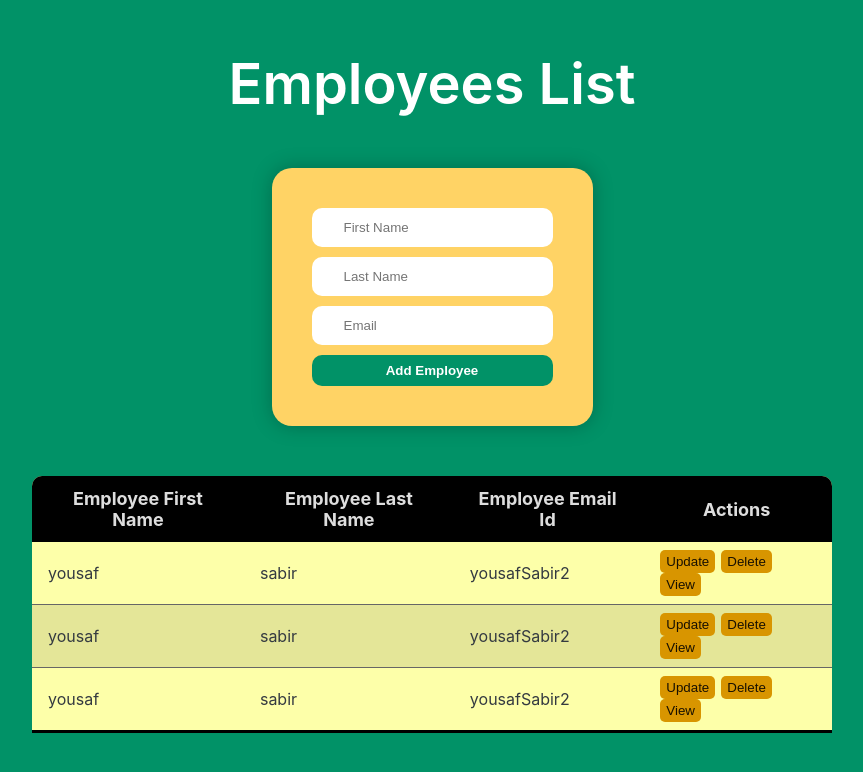
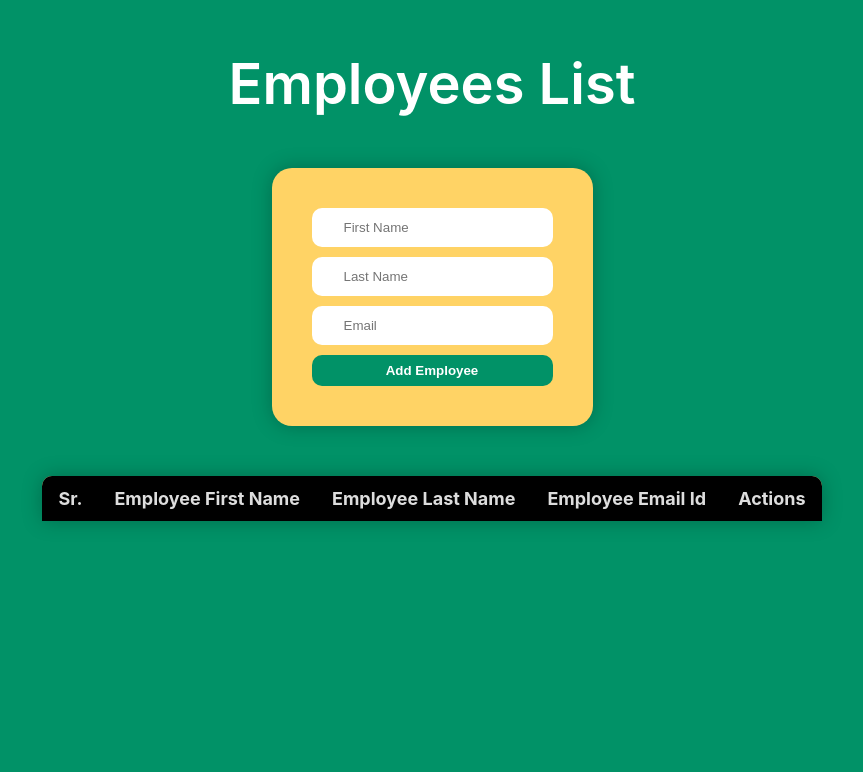
Before and after one commit to yousafsabir/16-CRUD-md-react, a React (Vite) app: page / in a window 1280 px wide. Shown: the top 772 px of the page, without its empty margins (208-1071 px from the left). Built offline with nearby package versions, Linux system fonts and the light colour scheme.

Commit message:
faulty backend by Nabeel

```diff
--- a/index.html
+++ b/index.html
@@ -2,7 +2,6 @@
 <html lang="en">
   <head>
     <meta charset="UTF-8" />
-    <link rel="icon" type="image/svg+xml" href="/src/favicon.svg" />
     <meta name="viewport" content="width=device-width, initial-scale=1.0" />
     <title>Employee Info CRUD</title>
   </head>
--- a/src/App.css
+++ b/src/App.css
@@ -32,7 +32,7 @@ h1 {
   form and components
    ======= */
 
-form {
+.Form {
   /* measurements */
   padding: 40px;
   /* colors */
@@ -46,7 +46,7 @@ form {
   gap: 10px;
 }
 
-form input {
+.Form input {
   /* measurements */
   padding: 12px 32px;
   /* border properties */
@@ -54,7 +54,7 @@ form input {
   border-radius: 10px;
 }
 
-form button {
+.Form button {
   /* measurements */
   width: auto;
   padding: 0.5rem 1rem;
@@ -68,7 +68,7 @@ form button {
   border-radius: 10px;
 }
 
-form button:hover {
+.Form button:hover {
   background-color: #0ca678;
 }
 
@@ -83,6 +83,7 @@ table {
   background-color: #fdffa9;
   /* border properties */
   border-collapse: collapse;
+  box-shadow: 0 0 20px rgba(0, 0, 0, 0.25);
   border-radius: 10px 10px 0 0;
   overflow: hidden; /* to make the borderradius work */
 }
--- a/src/App.jsx
+++ b/src/App.jsx
@@ -1,66 +1,83 @@
 import { useState } from "react";
 import "./App.css";
 
+let empData = [];
 function App() {
   const [fName, setfName] = useState("");
   const [lName, setlName] = useState("");
-  const [Email, setEmail] = useState("");
-  const [action, setAction] = useState("");
-  const [formData, setFormData] = useState([
-    { fName: "yousaf", lName: "sabir", Email: "yousafSabir2" },
-    { fName: "yousaf", lName: "sabir", Email: "yousafSabir2" },
-    { fName: "yousaf", lName: "sabir", Email: "yousafSabir2" },
-  ]);
-  function whenOnchange(e) {
+  const [useremail, setEmail] = useState("");
+  const [formData, setFormData] = useState([]);
+  const [newForm, setNewForm] = useState([]);
+
+  let whenOnchange = (e) => {
     const { name, value } = e.target;
+    // console.log(name, value);
     if (name === "fName") {
       setfName(value);
     } else if (name === "lName") {
       setlName(value);
-    } else if (name === "Email") {
+    } else if (name === "email") {
       setEmail(value);
     }
-  }
-  function addData() {
-    setFormData([...formData, { fName, lName, Email }]);
-    setfName("");
-    setlName("");
-    setEmail("");
-  }
-
+  };
   return (
     <div className="App">
       <h1>Employees List</h1>
-      <form>
+      <div className="Form">
         <input
           value={fName}
-          type="text"
           onChange={(e) => {
             whenOnchange(e);
           }}
+          type="text"
           placeholder="First Name"
+          name="fName"
         />
         <input
           value={lName}
-          type="text"
           onChange={(e) => {
             whenOnchange(e);
           }}
+          type="text"
           placeholder="Last Name"
+          name="lName"
         />
         <input
-          value={Email}
-          type="email"
+          value={useremail}
           onChange={(e) => {
             whenOnchange(e);
           }}
+          type="text"
           placeholder="Email"
+          name="email"
         />
-        <button type="submit">Add Employee</button>
-      </form>
+        <button
+          onClick={() => {
+            if (fName == "" || lName == "" || useremail == "") {
+              alert("Please input All feilds");
+            } else {
+              if (useremail.includes("@") && useremail.includes(".")) {
+                setFormData([
+                  ...formData,
+                  { userfName: fName, userlName: lName, email: useremail },
+                ]);
+                setfName("");
+                setlName("");
+                setEmail("");
+              } else {
+                alert("Please enter valid email");
+              }
+            }
+          }}
+          type="add"
+        >
+          Add Employee
+        </button>
+      </div>
       <table>
         <thead>
           <tr>
+            <th>Sr.</th>
             <th>Employee First Name</th>
             <th>Employee Last Name</th>
             <th>Employee Email Id</th>
@@ -70,14 +87,29 @@ function App() {
         <tbody>
           {formData.map((data, index) => {
             return (
-              <tr key={index}>
-                <td>{data.fName}</td>
-                <td>{data.lName}</td>
-                <td>{data.Email}</td>
+              <tr>
+                <td>{index + 1}</td>
+                <td>{data.userfName}</td>
+                <td>{data.userlName}</td>
+                <td>{data.email}</td>
                 <td>
                   <button>Update</button>
-                  <button>Delete</button>
-                  <button>View</button>
+                  <button
+                    onClick={(e) => {
+                      formData.map((newData, index) => {
+                        if (newData.email == data.email) {
+                          console.log(newData);
+                        } else {
+                          setNewForm([...newForm, newData]);
+                        }
+                      });
+                      setFormData(newForm);
+                      // console.log(newForm);
+                      // setFormData(formData);
+                    }}
+                  >
+                    Delete
+                  </button>
                 </td>
               </tr>
             );
```
Also changed, not shown: 1 other file (tests, documents, lock files or other folders).
